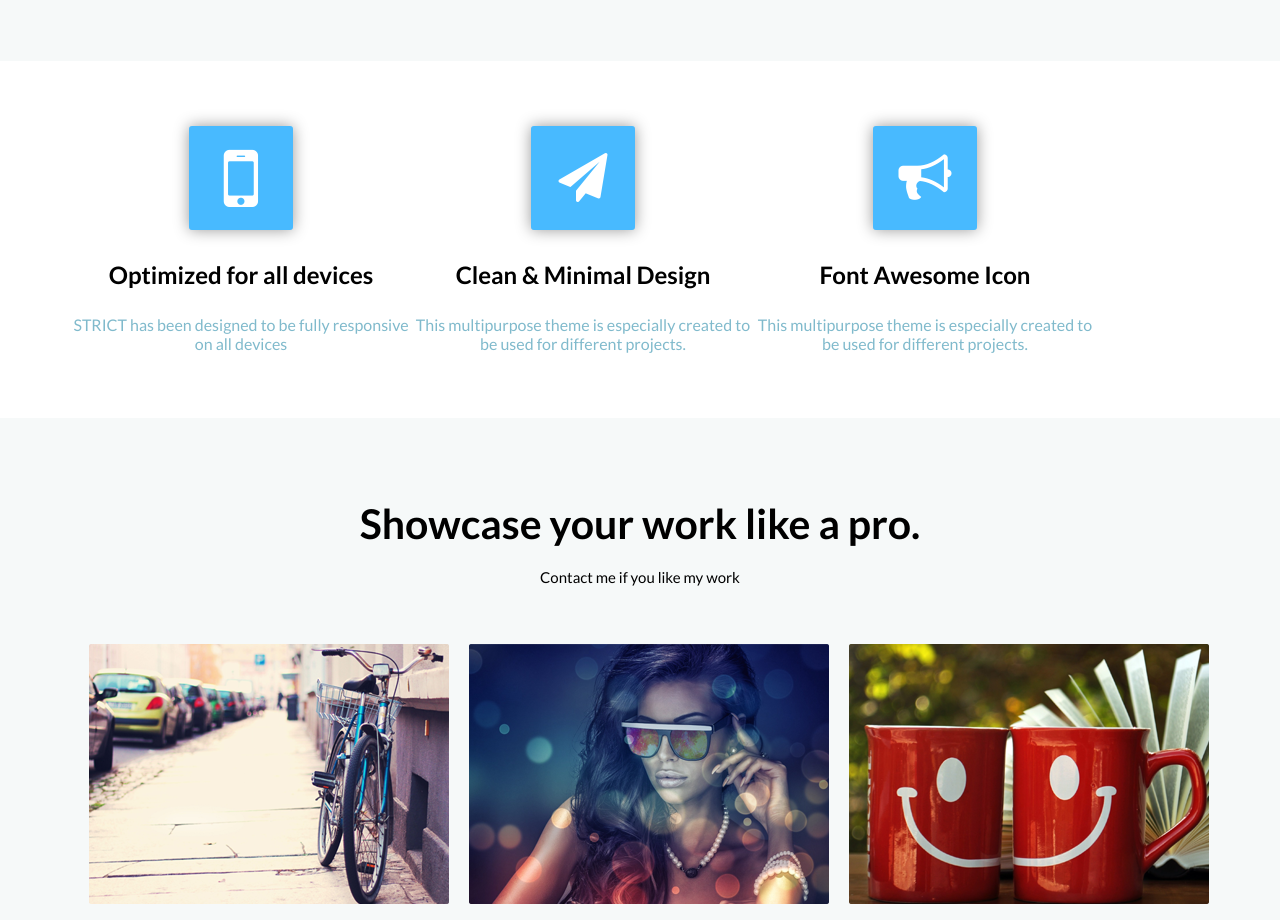
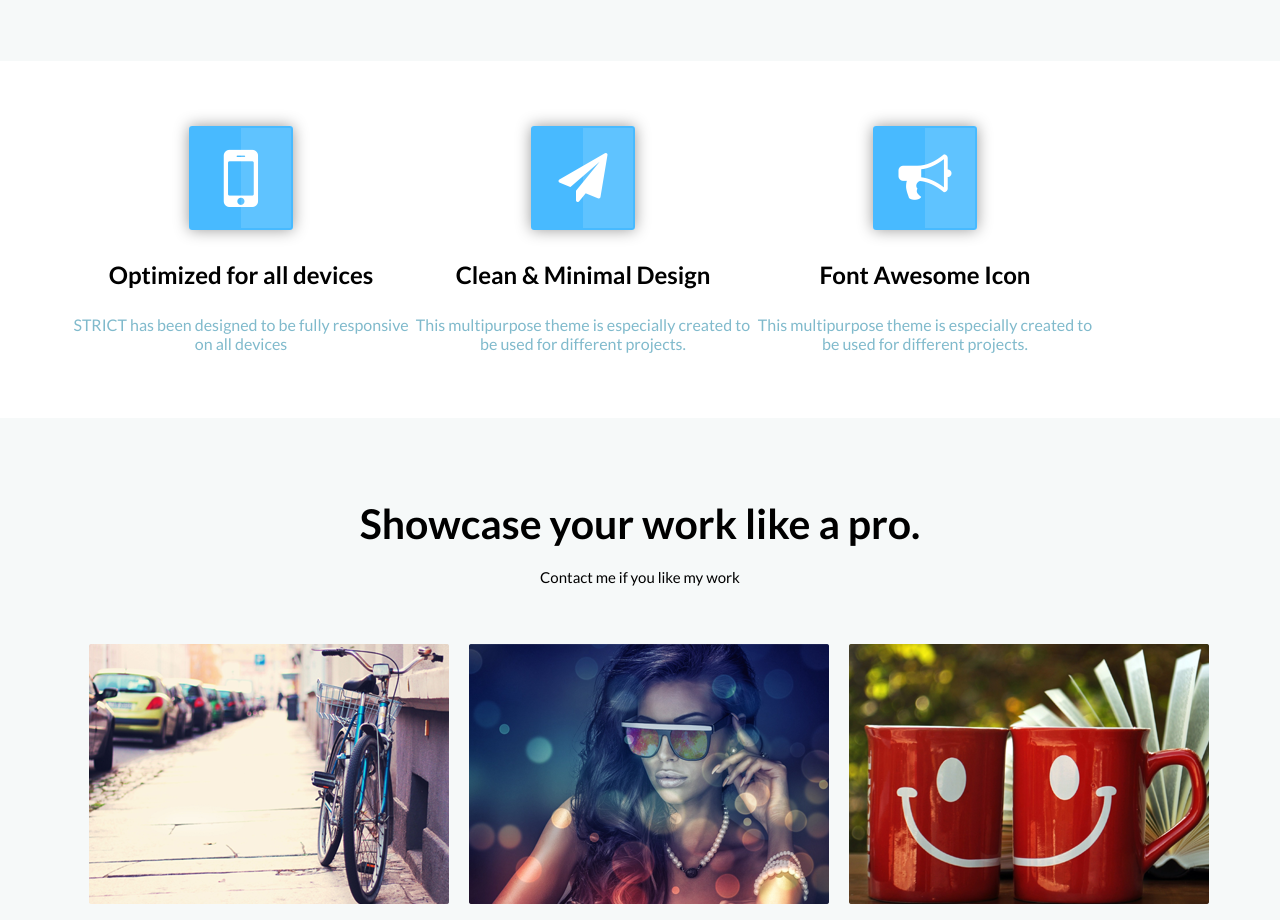
Before and after one commit to Mostakimul/stric_landingpage, a plain HTML site: page index.html in a window 1280 px wide. Shown: the part 1180-2100 px from the top of the page. Drawn offline with nearby package versions, Linux system fonts and the light colour scheme; a script that the page names is missing.

Commit message:
Update style.css

```diff
--- a/css/style.css
+++ b/css/style.css
@@ -135,7 +135,7 @@ header {
 .icon-back {
 	height: 100px;
 	width: 100px;
-	background:#48baff;
+	background: linear-gradient(90deg, rgb(72, 186, 255) 50%, rgb(95, 195, 255) 50%);
 	color:white;
 	margin: 0 auto;
 	border: 2px solid #48baff;
```
